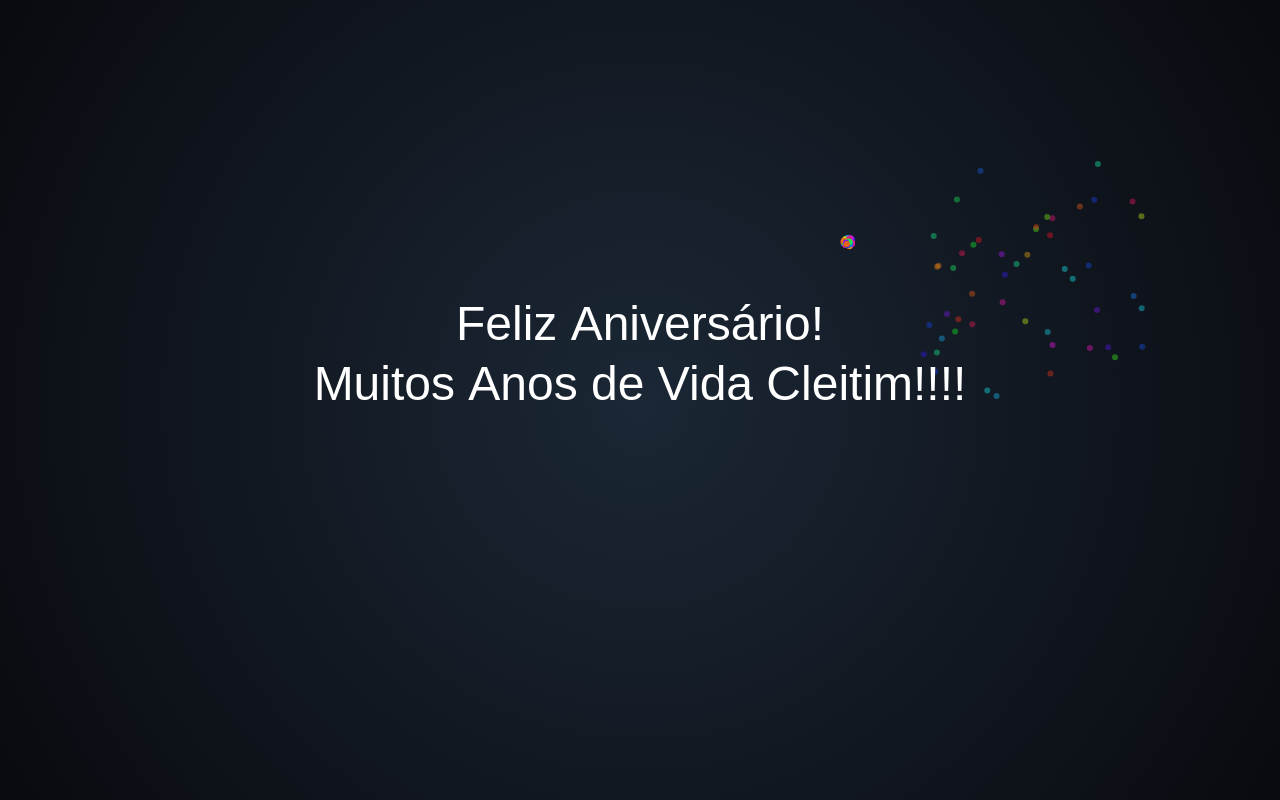
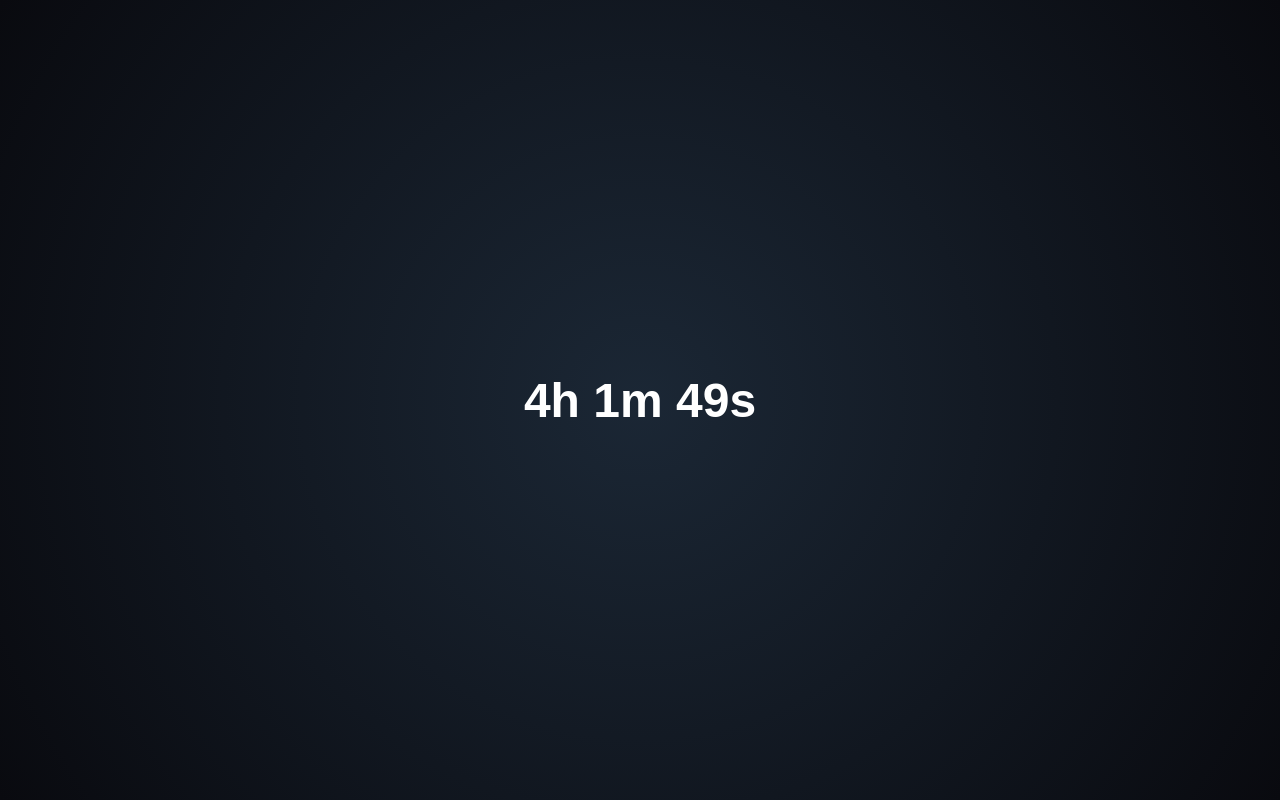
Before and after one commit to lFelipeMi/f-Feliz-Aniversario, a plain HTML site: page index.html in a window 1280 px wide. Drawn offline with Linux system fonts and the light colour scheme.

Commit message:
Letras coloridas e cronometro reutilizado
As letras foram coloridas e posicionadas devidamente.
Função updateCountdown reutillizada de outro projeto. Com sutis alterações.

```diff
--- a/index.html
+++ b/index.html
@@ -1,5 +1,5 @@
 <!DOCTYPE html>
-<html lang="pt">
+<html lang="pt-br">
   <head>
     <meta charset="UTF-8" />
     <meta name="viewport" content="width=device-width, initial-scale=1.0" />
@@ -7,6 +7,8 @@
     <link rel="stylesheet" href="styles.css" />
   </head>
   <body>
+    <div id="countdown"></div>
+    <div id="message" style="display: none"></div>
     <canvas id="fireworksCanvas"></canvas>
     <script src="index.js"></script>
   </body>
--- a/index.js
+++ b/index.js
@@ -3,6 +3,14 @@ const ctx = canvas.getContext("2d");
 
 canvas.width = window.innerWidth;
 canvas.height = window.innerHeight;
+
+const countdownEl = document.getElementById("countdown");
+const messageEl = document.getElementById("message");
+messageEl.style.display = "none";
+
+let showFireworks = false; // Controla a exibição dos fogos de artifício
+
+const targetDate = new Date("2024-12-21T00:00:01").getTime();
 
 function Particle(x, y, color, angle, speed) {
   this.x = x;
@@ -55,43 +63,65 @@ Firework.prototype.draw = function () {
 
 const fireworks = [];
 setInterval(() => {
-  const x = Math.random() * canvas.width;
-  const y = (Math.random() * canvas.height) / 2;
-  fireworks.push(new Firework(x, y));
+  if (showFireworks) {
+    // Só gera fogos se permitido
+    const x = Math.random() * canvas.width;
+    const y = (Math.random() * canvas.height) / 2;
+    fireworks.push(new Firework(x, y));
+  }
 }, 500);
+
+function animate() {
+  ctx.clearRect(0, 0, canvas.width, canvas.height);
+
+  if (showFireworks) {
+    // Só exibe fogos se permitido
+    fireworks.forEach((firework, index) => {
+      firework.update();
+      firework.draw();
+      if (firework.particles.length === 0) {
+        fireworks.splice(index, 1);
+      }
+    });
+  }
+
+  requestAnimationFrame(animate);
+}
 
 const message = "Feliz Aniversário!\nMuitos Anos de Vida Cleitim!!!!";
 const letters = [];
-const lineHeight = 60;
+const lineHeight = 70;
+const letterSpacing = 30;
 
 message.split("\n").forEach((line, lineIndex) => {
-  const textWidth = ctx.measureText(line).width;
-  const startX = (canvas.width - textWidth) / 2;
   const startY =
-    canvas.height / 2 - (message.split("\n").length * lineHeight) / 2;
+    canvas.height / 2 -
+    (message.split("\n").length * lineHeight) / 2 +
+    lineIndex * lineHeight;
+  const startX = canvas.width / 2 - (line.length * letterSpacing) / 2;
 
   Array.from(line).forEach((char, charIndex) => {
-    const x = startX + charIndex * 20;
-    const y = startY + lineIndex * lineHeight;
-    letters.push({ char, x, y });
+    const x = startX + charIndex * letterSpacing;
+    const y = startY;
+    const color = `hsl(${Math.random() * 360}, 80%, 60%)`;
+    letters.push({ char, x, y, color });
   });
 });
 
 function drawMessage() {
-  ctx.font = "48px Arial";
-  ctx.fillStyle = "#FFFFFF";
+  ctx.font = "50px Arial";
   ctx.textAlign = "center";
-  const startY =
-    canvas.height / 2 - (message.split("\n").length * lineHeight) / 2;
 
-  message.split("\n").forEach((line, lineIndex) => {
-    ctx.fillText(line, canvas.width / 2, startY + lineIndex * lineHeight);
+  letters.forEach((letter) => {
+    ctx.fillStyle = letter.color;
+    ctx.fillText(letter.char, letter.x, letter.y);
   });
 }
 
 function animate() {
   ctx.clearRect(0, 0, canvas.width, canvas.height);
 
+  // Draw fireworks in the background
   fireworks.forEach((firework, index) => {
     firework.update();
     firework.draw();
@@ -100,9 +130,33 @@ function animate() {
     }
   });
 
-  drawMessage();
+  // Draw the message in the foreground
+  if (messageEl.style.display === "block") {
+    drawMessage();
+  }
 
   requestAnimationFrame(animate);
 }
 
+function updateCountdown() {
+  const now = new Date().getTime();
+  const timeLeft = targetDate - now;
+
+  if (timeLeft <= 0) {
+    countdownEl.style.display = "none";
+    messageEl.style.display = "block";
+    showFireworks = true;
+    clearInterval(interval);
+  } else {
+    const hours = Math.floor(
+      (timeLeft % (1000 * 60 * 60 * 24)) / (1000 * 60 * 60)
+    );
+    const minutes = Math.floor((timeLeft % (1000 * 60 * 60)) / (1000 * 60));
+    const seconds = Math.floor((timeLeft % (1000 * 60)) / 1000);
+    countdownEl.textContent = `${hours}h ${minutes}m ${seconds}s`;
+  }
+}
+
+const interval = setInterval(updateCountdown, 1000);
+updateCountdown(); // Ensure the countdown starts immediately
 animate();
--- a/styles.css
+++ b/styles.css
@@ -8,6 +8,28 @@ body {
   align-items: center;
   height: 100vh;
   background: radial-gradient(circle, #1b2735, #090a0f);
+  font-family: Arial, sans-serif;
+}
+
+#countdown {
+  position: absolute;
+  top: 50%;
+  left: 50%;
+  transform: translate(-50%, -50%);
+  font-size: 3rem;
+  font-weight: bold;
+  color: white;
+}
+
+#message {
+  position: absolute;
+  top: 50%;
+  left: 50%;
+  transform: translate(-50%, -50%);
+  text-align: center;
+  color: white;
+  font-size: 2.5rem;
+  font-weight: bold;
 }
 
 canvas {
```
